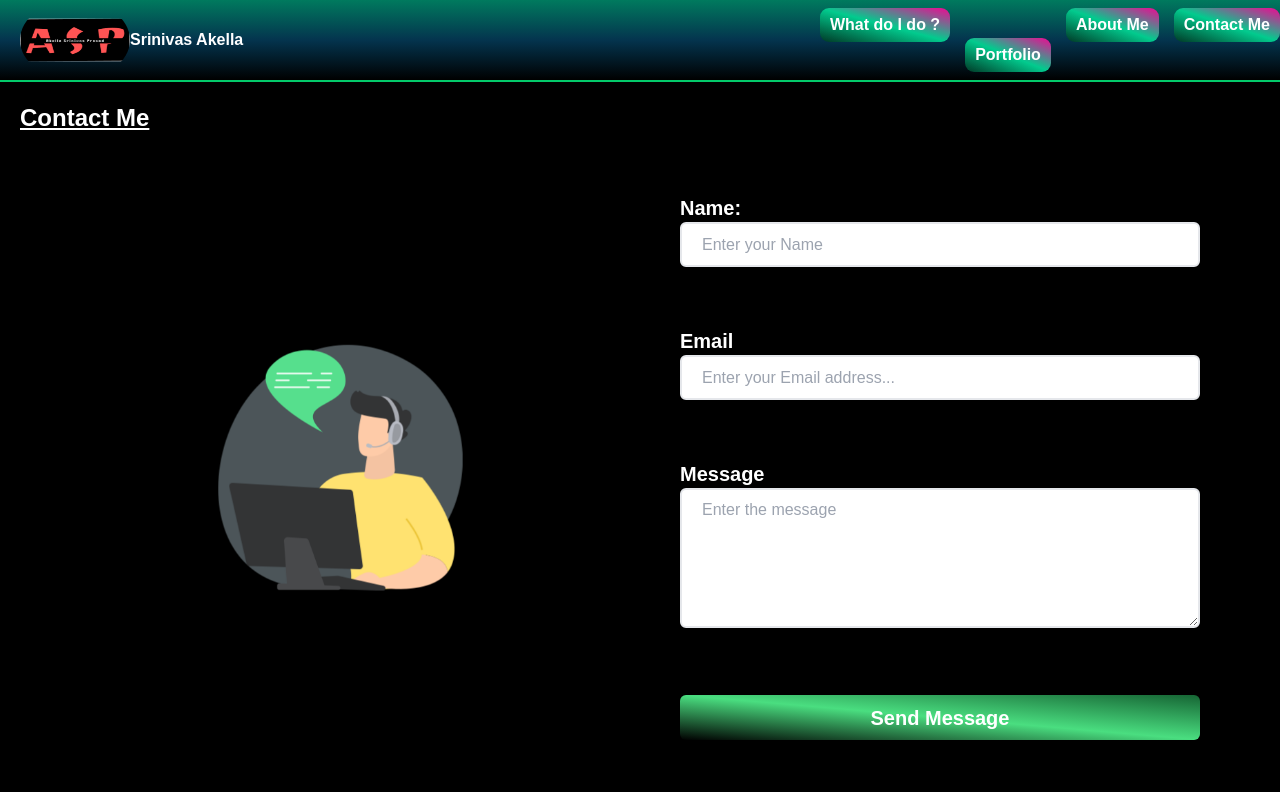
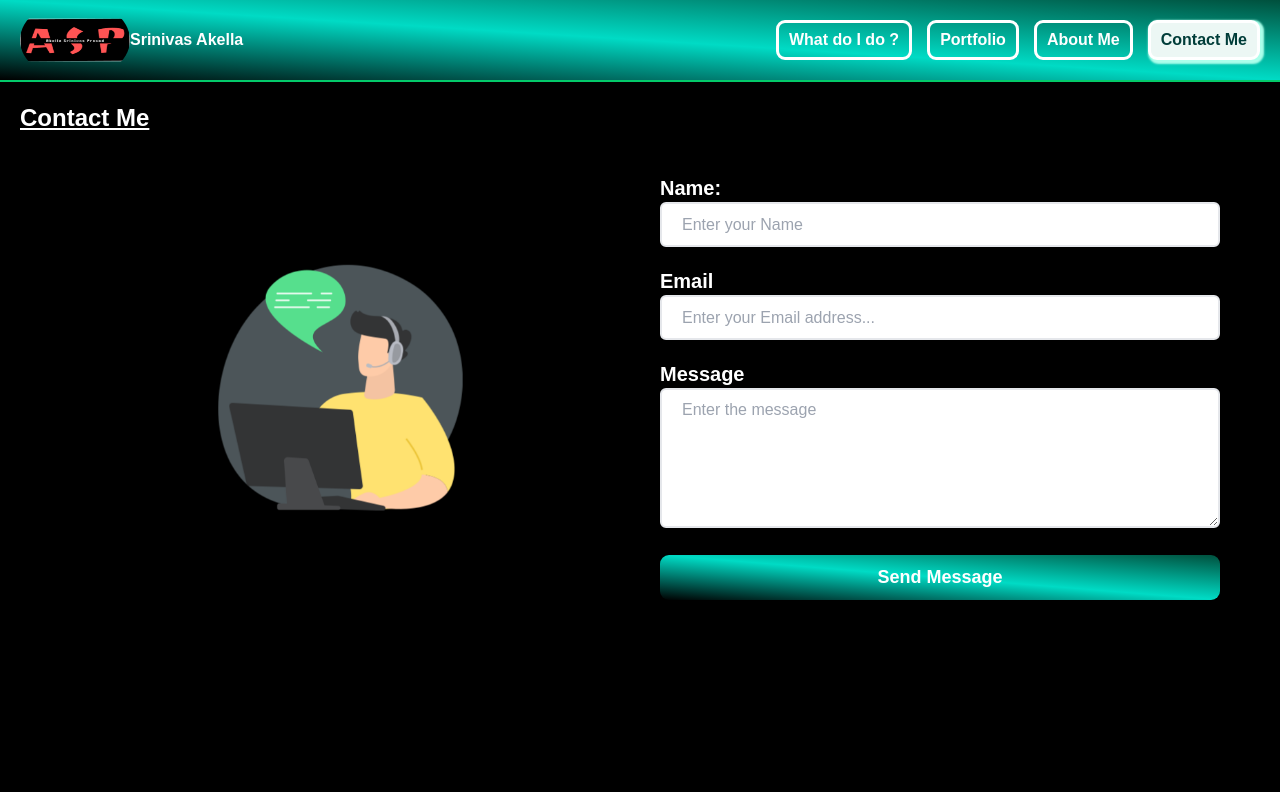
Before and after one commit to 9944098125/next-portfolio, a Next.js app: page /contact in a window 1280 px wide. Built offline with nearby package versions, Linux system fonts and the light colour scheme.

Commit message:
added new features for navbar

```diff
--- a/src/Components/Navbar.tsx
+++ b/src/Components/Navbar.tsx
@@ -6,8 +6,11 @@ import React from "react";
 import { MdOutlineMenu } from "react-icons/md";
 
 import useClickOutside from "./useClickOutside";
+import { usePathname } from "next/navigation";
 
 const Navbar = () => {
+	const pathname = usePathname();
+	console.log(pathname);
 	const [showMenu, setShowMenu] = React.useState(false);
 	const menuRef = React.useRef(null);
 	const toggleBtnRef = React.useRef(null);
@@ -34,7 +37,7 @@ const Navbar = () => {
 							}}
 							priority
 						/>
-						<h3 className="hidden lg:flex text-white font-extrabold md:text-2xl sm:text-lg">
+						<h3 className="hidden md:block text-white font-extrabold md:text-2xl sm:text-lg">
 							Srinivas Akella
 						</h3>
 					</div>
@@ -54,17 +57,17 @@ const Navbar = () => {
 									What do I do ?
 								</p>
 							</Link>
-							<hr className="border-b-1 border-gray-600 mt-2 mb-2" />
+							<hr className="border-b-1 border-gray-600 mt-5 mb-5" />
 							<Link href="/projects">
 								<p className="text-md text-gray-700 font-extrabold">
 									Portfolio
 								</p>
 							</Link>
-							<hr className="border-b-1 border-gray-600 mt-2 mb-2" />
+							<hr className="border-b-1 border-gray-600 mt-5 mb-5" />
 							<Link href="/about">
 								<p className="text-md text-gray-700 font-extrabold">About Me</p>
 							</Link>
-							<hr className="border-b-1 border-gray-600 mt-2 mb-2" />
+							<hr className="border-b-1 border-gray-600 mt-5 mb-5" />
 							<Link href="/contact">
 								<p className="text-md text-gray-700 font-extrabold">
 									Contact Me
@@ -76,19 +79,27 @@ const Navbar = () => {
 
 				<div className="medium-device-menu-container">
 					<Link href="/work">
-						<p className="animate-moveUpDown1 gradient-links">What do I do ?</p>
+						<p className={pathname === "/work" ? "links active" : "links"}>
+							What do I do ?
+						</p>
 					</Link>
 
 					<Link href="/projects">
-						<p className="animate-moveUpDown2 gradient-links">Portfolio</p>
+						<p className={pathname === "/projects" ? "links active" : "links"}>
+							Portfolio
+						</p>
 					</Link>
 
 					<Link href="/about">
-						<p className="animate-moveUpDown3 gradient-links">About Me</p>
+						<p className={pathname === "/about" ? "links active" : "links"}>
+							About Me
+						</p>
 					</Link>
 
 					<Link href="/contact">
-						<p className="animate-moveUpDown4 gradient-links">Contact Me</p>
+						<p className={pathname === "/contact" ? "links active" : "links"}>
+							Contact Me
+						</p>
 					</Link>
 				</div>
 			</div>
--- a/src/app/contact/page.tsx
+++ b/src/app/contact/page.tsx
@@ -52,7 +52,7 @@ export default function Contact() {
 
 	return (
 		<React.Fragment>
-			<div className="bg-black p-5 md:p-15">
+			<div className="bg-black min-h-screen p-5 md:p-15">
 				<h2 className="text-white text-2xl font-extrabold underline">
 					Contact Me
 				</h2>
@@ -80,7 +80,7 @@ export default function Contact() {
 							{({ errors, touched }: any) => {
 								return (
 									<Form>
-										<div className="w-full mb-5 sm:p-5 md:p-25">
+										<div className="w-full mb-5">
 											<label
 												className="text-white text-xl font-bold"
 												htmlFor="name">
@@ -103,7 +103,7 @@ export default function Contact() {
 												</div>
 											)}
 										</div>
-										<div className="w-full mb-5 sm:p-5 md:p-25">
+										<div className="w-full mb-5">
 											<label
 												className="text-white text-xl font-bold"
 												htmlFor="email">
@@ -126,7 +126,7 @@ export default function Contact() {
 												</div>
 											)}
 										</div>
-										<div className="w-full mb-5 sm:p-5 md:p-25">
+										<div className="w-full mb-5">
 											<label
 												className="text-white text-xl font-bold"
 												htmlFor="message">
@@ -150,10 +150,8 @@ export default function Contact() {
 												</div>
 											)}
 										</div>
-										<div className="w-full sm:p-5 md:p-25">
-											<button
-												type="submit"
-												className="bg-gradient-to-tr from-black via-green-400 to-green-800 border-none outline-none p-2 px-5 h-[45px] hover:h-[55px] hover:bg-green-400 w-full rounded-md text-white font-extrabold text-xl">
+										<div className="w-full">
+											<button type="submit" className="gradient-btn">
 												Send Message
 											</button>
 										</div>
--- a/src/app/globals.css
+++ b/src/app/globals.css
@@ -89,70 +89,40 @@ body,
 .overflow-x-scroll::-webkit-scrollbar {
 	display: none !important;
 }
-@keyframes snakeAnimation1 {
-	0%,
-	100% {
-		transform: translateY(-15px);
-	}
-	50% {
-		transform: translateY(15px);
-	}
-}
-.animate-moveUpDown1 {
-	animation: snakeAnimation1 4s ease-in-out infinite;
-}
-
-@keyframes snakeAnimation2 {
-	0%,
-	100% {
-		transform: translateY(15px);
-	}
-	50% {
-		transform: translateY(-15px);
-	}
-}
-.animate-moveUpDown2 {
-	animation: snakeAnimation2 4s ease-in-out infinite;
-}
-
-@keyframes snakeAnimation3 {
-	0%,
-	100% {
-		transform: translateY(-15px);
-	}
-	50% {
-		transform: translateY(15px);
-	}
-}
-.animate-moveUpDown3 {
-	animation: snakeAnimation3 4s ease-in-out infinite;
-}
-
-@keyframes snakeAnimation4 {
-	50% {
-		transform: translateY(15px);
-	}
-	0%,
-	100% {
-		transform: translateY(-15px);
-	}
-}
-.animate-moveUpDown4 {
-	animation: snakeAnimation4 2s ease-in-out infinite;
-}
-
-.animate-moveUpDown1:hover,
-.animate-moveUpDown2:hover,
-.animate-moveUpDown3:hover,
-.animate-moveUpDown4:hover {
-	animation: none;
-}
 .gradient-bg {
 	display: flex;
 	align-items: center;
 	justify-content: space-between;
 	border-bottom: 2px solid rgb(3, 202, 106);
-	background: linear-gradient(to top, black, rgb(4, 52, 78), rgb(0, 122, 94));
+	background: linear-gradient(
+		to top right,
+		black,
+		rgb(0, 219, 197),
+		rgb(0, 80, 61)
+	);
+}
+.gradient-btn {
+	background: linear-gradient(
+		to top right,
+		black,
+		rgb(0, 219, 197),
+		rgb(0, 80, 61)
+	);
+	font-size: 18px;
+	font-weight: 800;
+	color: white;
+	width: 100%;
+	height: 45px;
+	border-radius: 9px;
+}
+.gradient-btn:hover {
+	height: 55px;
+	background: linear-gradient(
+		to top right,
+		rgb(0, 65, 62),
+		rgb(0, 219, 197),
+		rgb(19, 19, 19)
+	);
 }
 @media screen and (min-width: 768px) {
 	.small-device-menu-container {
@@ -162,18 +132,19 @@ body,
 		display: flex;
 		align-items: center;
 		gap: 15px;
+		margin-right: 20px;
 	}
-	.gradient-links {
-		background: linear-gradient(
-			to top right,
-			rgb(0, 57, 38),
-			rgb(2, 203, 142),
-			rgb(241, 7, 147)
-		);
+	.links {
 		padding: 5px 10px;
+		border: 3px solid white;
 		color: white;
-		font-weight: bold;
+		font-weight: 800;
 		border-radius: 9px;
+	}
+	.active {
+		background-color: rgb(236, 247, 244);
+		color: rgb(0, 61, 57);
+		box-shadow: 2px 2px 2px 2px rgb(171, 255, 235);
 	}
 }
 @media screen and (max-width: 768px) {
```
